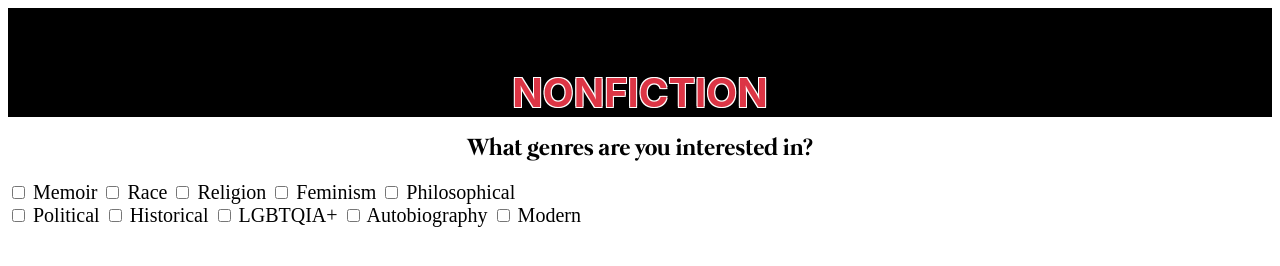
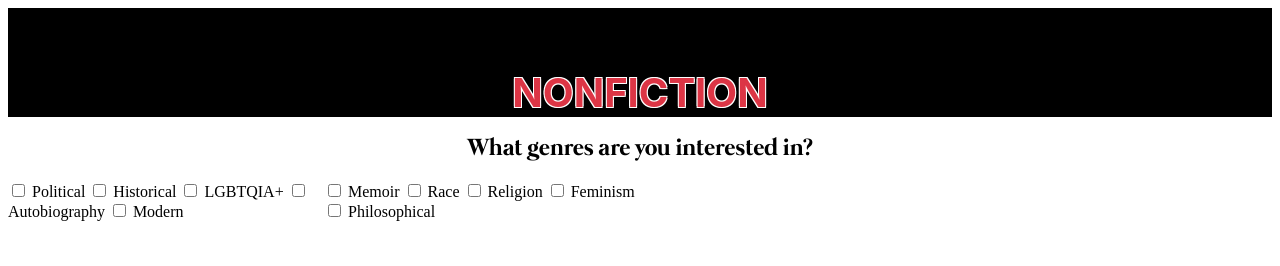
Before and after one commit to ProfessorKolodziej/final-project-fall-2022-the-librarians, a website: page src/nonfictionsearch.html in a window 1280 px wide. Drawn offline with Linux system fonts and the light colour scheme.

Commit message:
more changes

```diff
--- a/src/css/style.css
+++ b/src/css/style.css
@@ -406,11 +406,7 @@ h2{
 
 .nfboxes {
 	display: grid;
-	grid-template-columns: repeat(2, 1fr);
-	gap: 20px;
-	font-size: 20px;
-	font-style: normal;
-	line-height: normal;
+	grid-template-columns: repeat(4, 1fr);
 }
 
 .nffirstchecks {
@@ -418,5 +414,5 @@ h2{
 }
 
 .nfsecondchecks {
-	order: 2;
+
 }
--- a/src/nonfictionsearch.html
+++ b/src/nonfictionsearch.html
@@ -12,8 +12,8 @@
     <section>
             <h1 class="nfsearchtitle">NONFICTION</h1>
             <h2 class="nfsearchsubtitle">What genres are you interested in?</h2>
+                <label for="accept">
                     <div class="nfboxes">
-                <label for="accept">
                         <div class="nffirstchecks">
                             <input type="checkbox" id="accept" name="accept" value="yes"> Memoir
                             <input type="checkbox" id="accept" name="accept" value="yes"> Race
@@ -28,6 +28,6 @@
                             <input type="checkbox" id="accept" name="accept" value="yes"> Autobiography
                             <input type="checkbox" id="accept" name="accept" value="yes"> Modern
                         </div>
+                    </div>
                 </label>
-        </div>
     </section>
```
Lines whose indentation alone changed are shown as unchanged.
